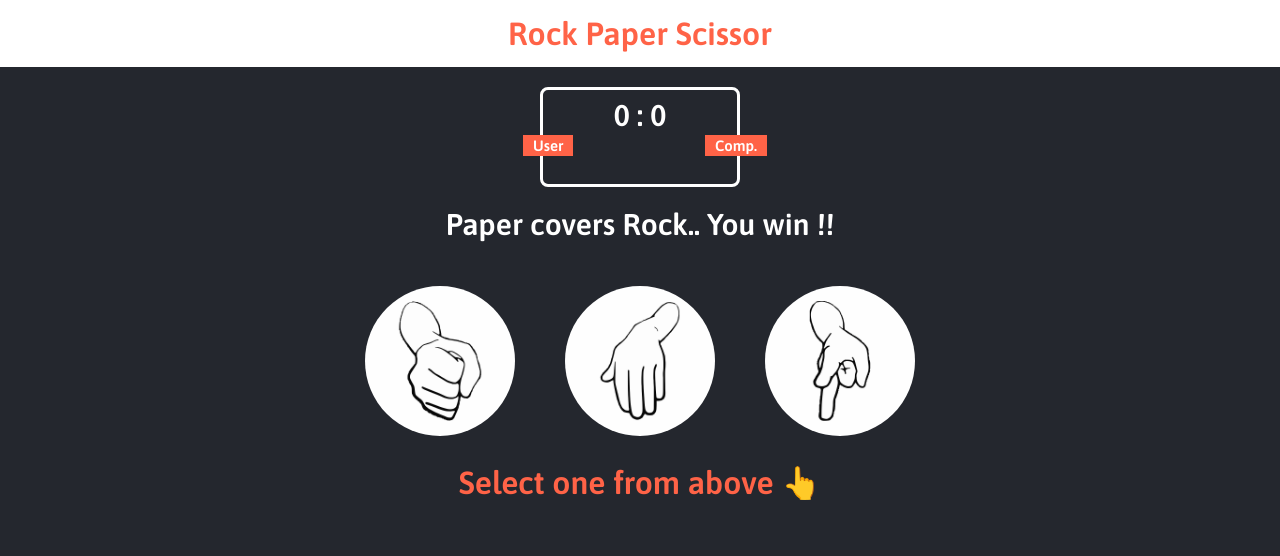
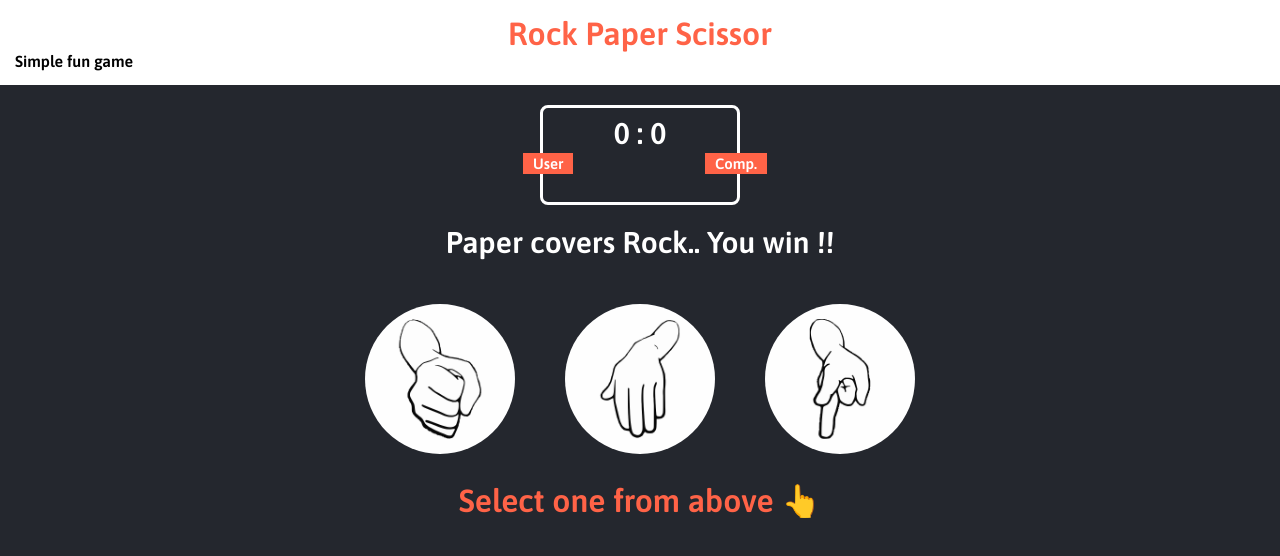
Before and after one commit to vaibhav18matere/rock-paper-scissor, a plain HTML site: page index.html in a window 1280 px wide. Drawn offline with Linux system fonts and the light colour scheme.

Commit message:
feat:added description

```diff
--- a/index.html
+++ b/index.html
@@ -13,6 +13,7 @@
 
     <header>
         <h1>Rock Paper Scissor</h1>
+        <p>Simple fun game </p>
     </header>
 
     <div class="score-board">
```
